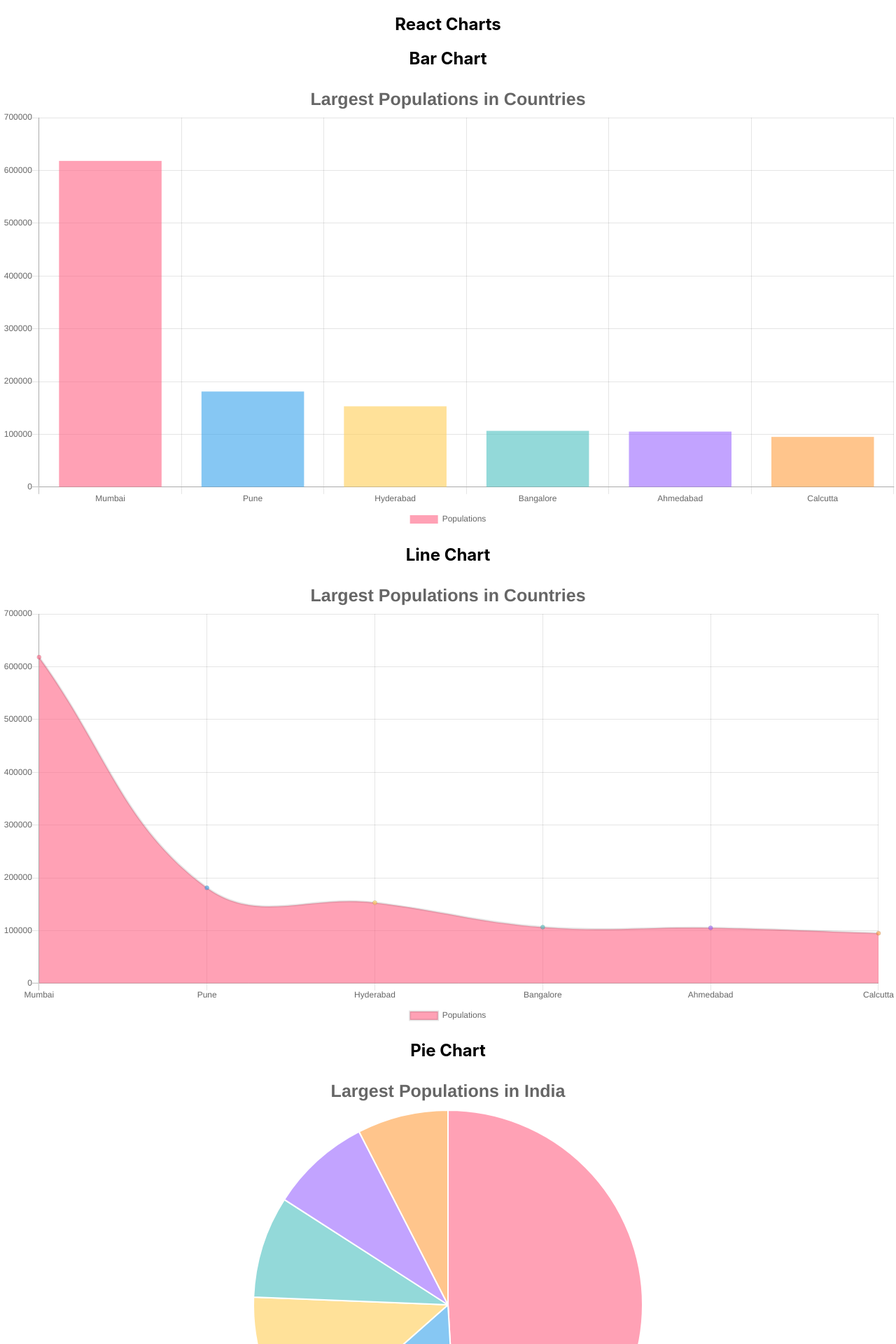
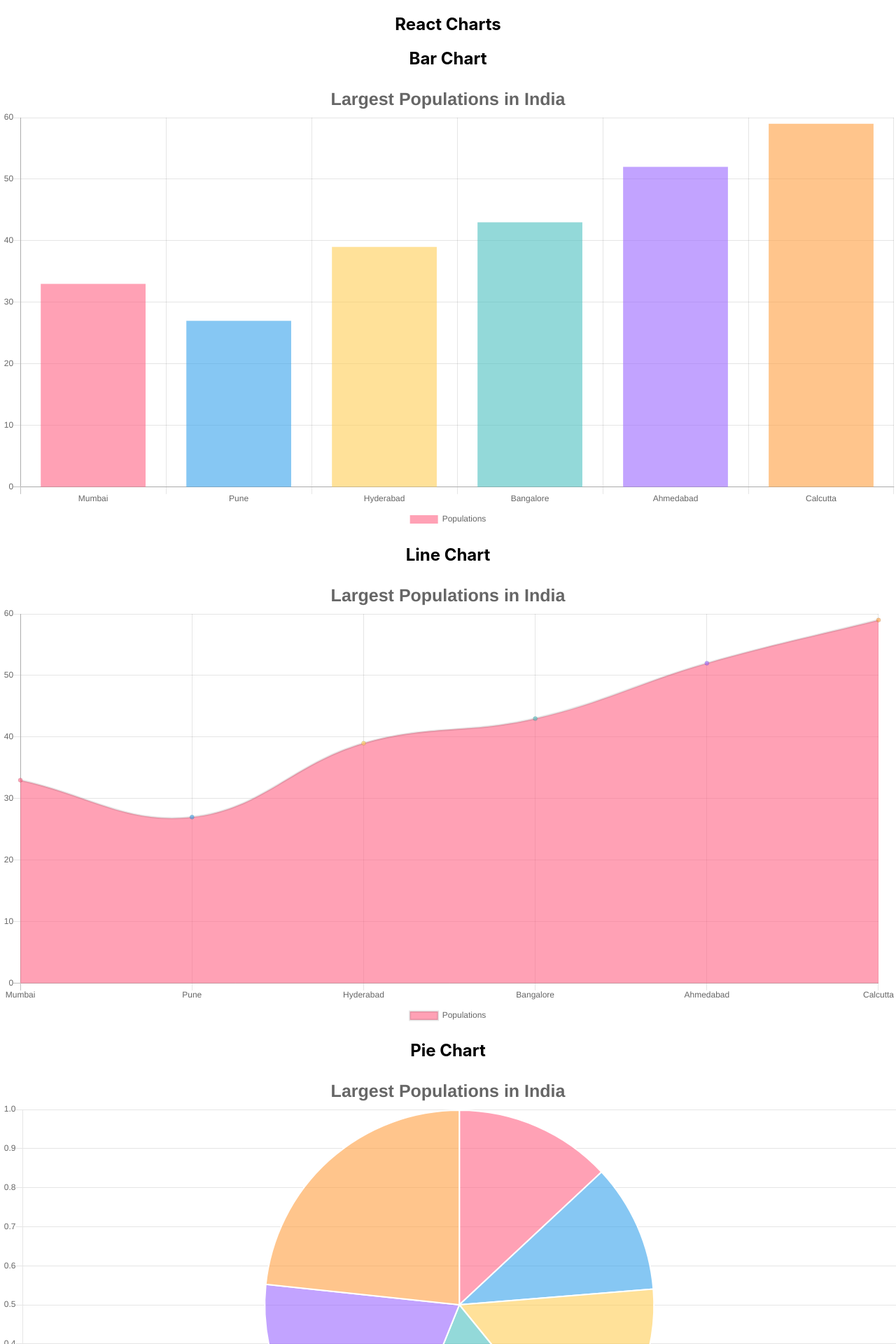
Before and after one commit to abhishekpandey878/reactCharts, a React (Create React App) app: page / in a window 1280 px wide. Shown: the top 1920 px of the page at 70% size. Built offline with nearby package versions, Linux system fonts and the light colour scheme.

Commit message:
data change

```diff
--- a/src/App.js
+++ b/src/App.js
@@ -24,7 +24,7 @@ class App extends Component {
             {
                 label: 'Populations',
                 data: [
-                    617954, 181045, 153060, 106519, 105162, 95072
+                    33, 27, 39, 43, 52, 59
                 ],
                 backgroundColor: [
                     'rgba(255, 99, 132, 0.6)',
--- a/src/components/Linechart.js
+++ b/src/components/Linechart.js
@@ -22,9 +22,17 @@ class Chart extends Component {
         <Bar
           data={this.state.chartData}
           options={{
+            responsive:true,
+            scales: {
+                yAxes: [{
+                    ticks: {
+                        beginAtZero: true
+                    }
+                }]
+            },
             title: {
               display: this.props.displayTitle,
-              text: "Largest Populations in Countries",
+              text: "Largest Populations in India",
               fontSize: 25,
             },
             legend: {
@@ -38,9 +46,17 @@ class Chart extends Component {
         <Line
           data={this.state.chartData}
           options={{
+            responsive:true,
+            scales: {
+                yAxes: [{
+                    ticks: {
+                        beginAtZero: true
+                    }
+                }]
+            },
             title: {
               display: this.props.displayTitle,
-              text: "Largest Populations in Countries",
+              text: "Largest Populations in India",
               fontSize: 25,
             },
             legend: {
@@ -54,6 +70,14 @@ class Chart extends Component {
         <Pie
           data={this.state.chartData}
           options={{
+            responsive:true,
+            scales: {
+                yAxes: [{
+                    ticks: {
+                        beginAtZero: true
+                    }
+                }]
+            },
             title: {
               display: this.props.displayTitle,
               text: "Largest Populations in India",
@@ -70,9 +94,17 @@ class Chart extends Component {
         <Doughnut
           data={this.state.chartData}
           options={{
+            responsive:true,
+            scales: {
+                yAxes: [{
+                    ticks: {
+                        beginAtZero: true
+                    }
+                }]
+            },
             title: {
               display: this.props.displayTitle,
-              text: "Largest Populations in Countries",
+              text: "Largest Populations in India",
               fontSize: 25,
             },
             legend: {
```
